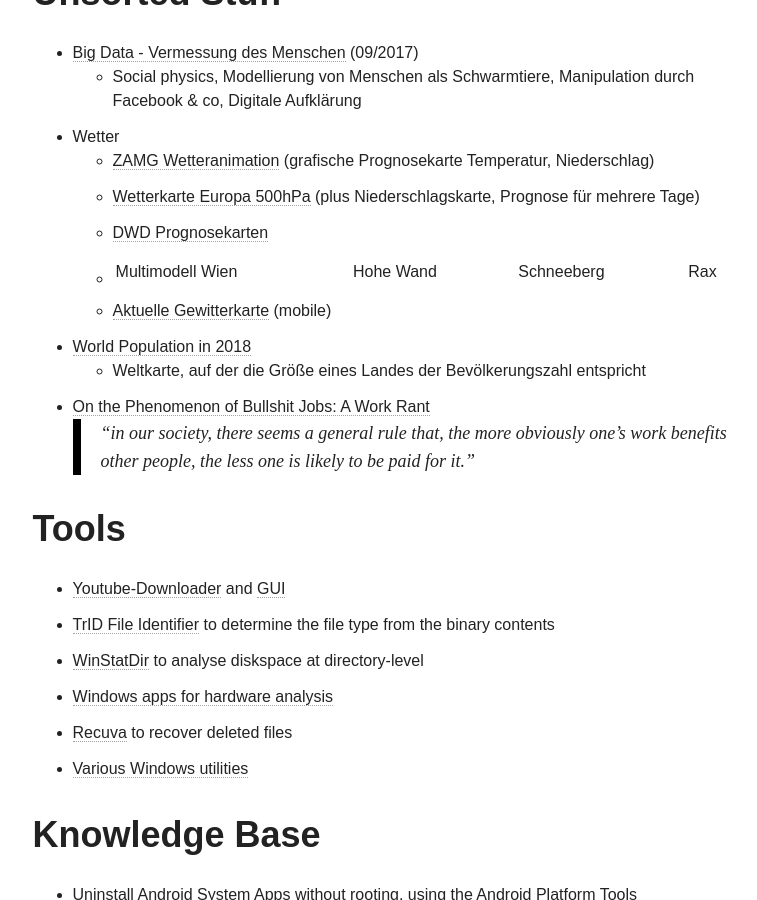
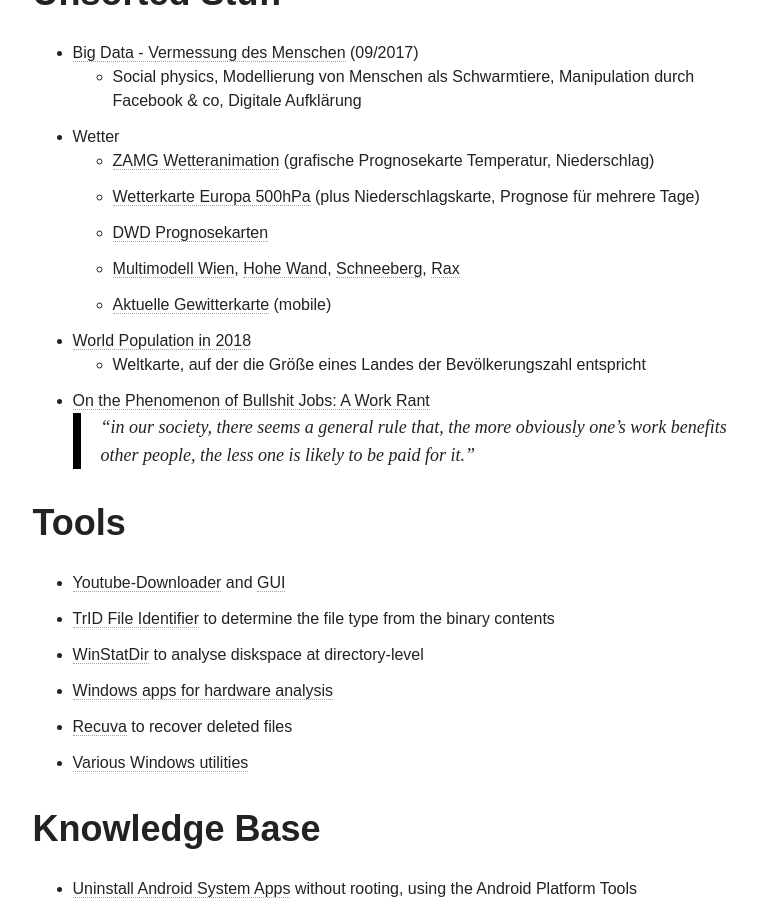
Before and after one commit to martoe/martoe.github.io, a Jekyll site: the page built from _posts/2000-01-01-links-general.md, in a window 1280 px wide and 900 px high, scrolled down 312 px. Shown: the whole window, without its empty margins (347-1104 px from the left). Built offline with Jekyll 4.4.1, drawn with Linux system fonts in a browser that asks for light colours; nearby versions of some CDN libraries.

```diff
--- a/_posts/2000-01-01-links-general.md
+++ b/_posts/2000-01-01-links-general.md
@@ -13,7 +13,7 @@ tags: links
     * [ZAMG Wetteranimation](https://www.zamg.ac.at/cms/de/wetter/wetteranimation) (grafische Prognosekarte Temperatur, Niederschlag)
     * [Wetterkarte Europa 500hPa](https://www.wetteronline.de/profiwetter/europa?parameter=z500) (plus Niederschlagskarte, Prognose für mehrere Tage)
     * [DWD Prognosekarten](https://www.dwd.de/DE/leistungen/hobbymet_wk_europa/hobbyeuropakarten.html)
-    * [Multimodell Wien](https://www.meteoblue.com/de/wetter/vorhersage/multimodel/wien_%c3%96sterreich_2761369)|[Hohe Wand](https://www.meteoblue.com/de/wetter/vorhersage/multimodel/hohe-wand_%c3%96sterreich_2775656)|[Schneeberg](https://www.meteoblue.com/de/wetter/vorhersage/multimodel/puchberg-am-schneeberg_%c3%96sterreich_2768279)|[Rax](https://www.meteoblue.com/de/wetter/vorhersage/multimodel/reichenau-an-der-rax_%c3%96sterreich_2767777)
+    * [Multimodell Wien](https://www.meteoblue.com/de/wetter/vorhersage/multimodel/wien_%c3%96sterreich_2761369), [Hohe Wand](https://www.meteoblue.com/de/wetter/vorhersage/multimodel/hohe-wand_%c3%96sterreich_2775656), [Schneeberg](https://www.meteoblue.com/de/wetter/vorhersage/multimodel/puchberg-am-schneeberg_%c3%96sterreich_2768279), [Rax](https://www.meteoblue.com/de/wetter/vorhersage/multimodel/reichenau-an-der-rax_%c3%96sterreich_2767777)
     * [Aktuelle Gewitterkarte](https://mobile.aldis.at/mobile-gewitterkarte.htm) (mobile)
 * [World Population in 2018](https://ourworldindata.org/world-population-cartogram)
     * Weltkarte, auf der die Größe eines Landes der Bevölkerungszahl entspricht
```
